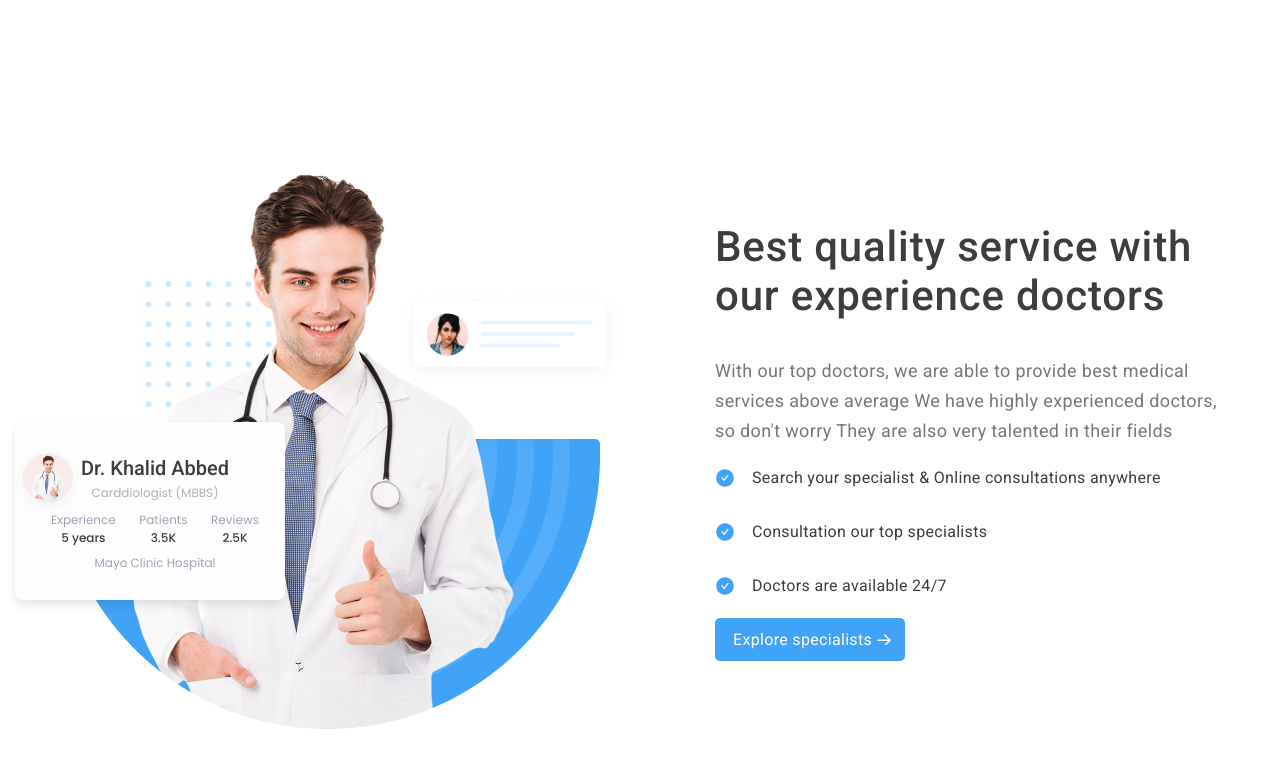
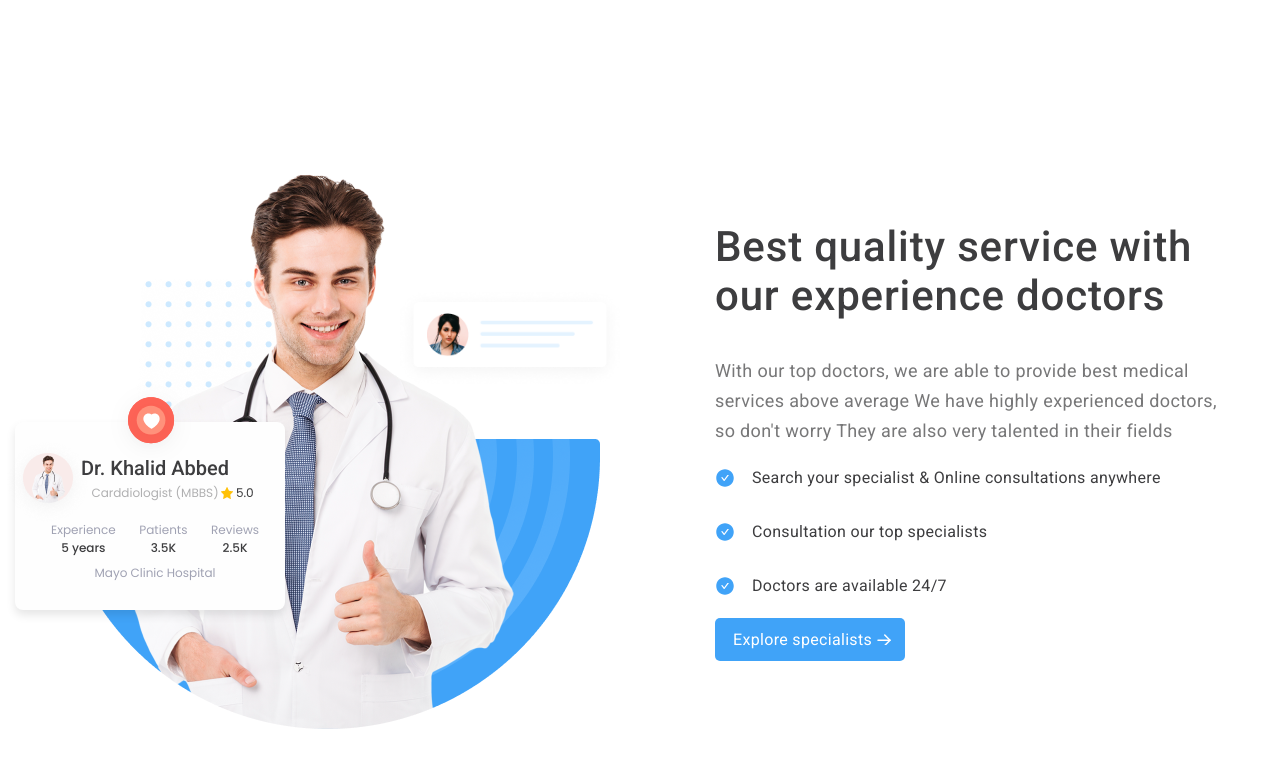
Before and after one commit to Vladliena/healthcare_site, a plain HTML site: page index.html in a window 1280 px wide. Shown: the part 1251-2019 px from the top of the page. Drawn offline with nearby package versions, Linux system fonts and the light colour scheme.

Commit message:
add icon

```diff
--- a/css/style_preprocessor.scss
+++ b/css/style_preprocessor.scss
@@ -350,6 +350,24 @@ $font-family: Arial, sans-serif;
         width: 270px;
         top: 275px;
         left: -40px;
+        .love{
+          position: absolute;
+          display: block;
+          left: 90px;
+          bottom: 140px;
+          animation: jump 1.2s infinite;
+          @keyframes jump {
+            0% {
+              transform: scale(0.90, 0.90);
+            }
+            50% {
+              transform: scale(1, 1);
+            }
+            100% {
+              transform: scale(0.90, 0.90);
+            }
+          }
+        }
       }
 
       .khalid {
@@ -378,6 +396,15 @@ $font-family: Arial, sans-serif;
           position: relative;
           top: -7px;
           left: -50px;
+        }
+        &::after{
+          content: url("../images/Star.png");
+          display: block;
+          width: 10px;
+          height: 10px;
+          position: relative;
+          top: -27px;
+          left: 170px;
         }
       }
     }
--- a/index.html
+++ b/index.html
@@ -111,6 +111,7 @@
             <img class="portrait" src="images/Doctor.png">
             <img class="bubble1" src="images/User%20feedback.png">
             <div class="Khalid_review">
+                <img class="love" src="images/Love.svg">
                 <div class="khalid">
                     <h4>Dr. Khalid Abbed</h4>
                     <p>Carddiologist (MBBS)</p>
```
Also changed, not shown: css/style_preprocessor.css, images/Love.svg (added), images/Star.png (added), 1 other file.
